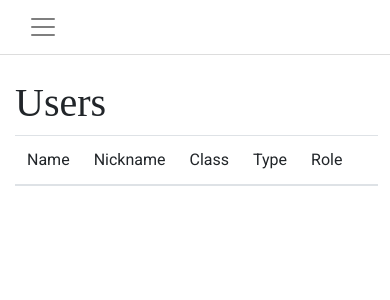
After one commit to igorgoroun/murr-pwc, a Symfony app: template templates/user/list.html.twig in a window 390 px wide. The commit adds this page. Shown: the top 300 px of the page. Run offline with Twig, Linux system fonts and the light colour scheme; the template is opened without the code that fills it, so the values that code supplies are empty; some libraries are stand-ins or nearby versions; some web fonts are replaced.

Commit message:
Users editor

```diff
--- a/templates/layout.html.twig
+++ b/templates/layout.html.twig
@@ -61,7 +61,7 @@
                         {% if is_granted('ROLE_ADMIN') %}
                             <div class="dropdown-divider"></div>
                             <a class="dropdown-item" href="{{ path('page_list') }}">{% trans %}Pages{% endtrans %}</a>
-                            <a class="dropdown-item" href="#">{% trans %}Users{% endtrans %}</a>
+                            <a class="dropdown-item" href="{{ path('user_list') }}">{% trans %}Users{% endtrans %}</a>
                         {% endif %}
                         <div class="dropdown-divider"></div>
                         <a class="nav-link" href="{{ path('app_logout') }}"><span class="oi oi-account-logout" title="" aria-hidden="true"></span> Выход</a>
--- /dev/null
+++ b/templates/user/list.html.twig
@@ -0,0 +1,42 @@
+{% extends 'layout.html.twig' %}
+
+{% block title %}{% trans %}Users{% endtrans %} {{ parent() }}{% endblock %}
+
+{% block body %}
+    <div class="row">
+        <div class="col-12">
+            <h1>{% trans %}Users{% endtrans %}</h1>
+            <table class="table table-striped">
+                <thead>
+                <tr>
+                    <th scope="col">Name</th>
+                    <th scope="col">Nickname</th>
+                    <th scope="col">Class</th>
+                    <th scope="col">Type</th>
+                    <th scope="col">Role</th>
+                    <th scope="col"></th>
+                </tr>
+                </thead>
+                {% if users is defined %}
+                <tbody>
+                {% for user in users %}
+                <tr>
+                    <th scope="row">{{ user.realName }}</th>
+                    <td>{{ user.nickName }}</td>
+                    <td>{% if user.charClass %}{{ user.charClass.name }}{% endif %}</td>
+                    <td>{% if user.charClass %}{{ user.charClass.partyRole.name }}{% endif %}</td>
+                    <td>{{ user.userRole.name }}</td>
+                    <td class="text-right"><a href="{{ path('user_modify', {'id': user.id}) }}"><i class="oi oi-pencil"></i></a></td>
+                </tr>
+                {% endfor %}
+                </tbody>
+                {% endif %}
+            </table>
+        </div>
+    </div>
+{% endblock %}
+
+
+{% block javascripts %}
+{{ parent() }}
+{% endblock %}
```
Also changed, not shown: src/Controller/UserController.php (+33 -1 lines), src/Form/UserType.php (added, +40 -0 lines), templates/user/modify.html.twig (added, +18 -0 lines), 1 other file.
